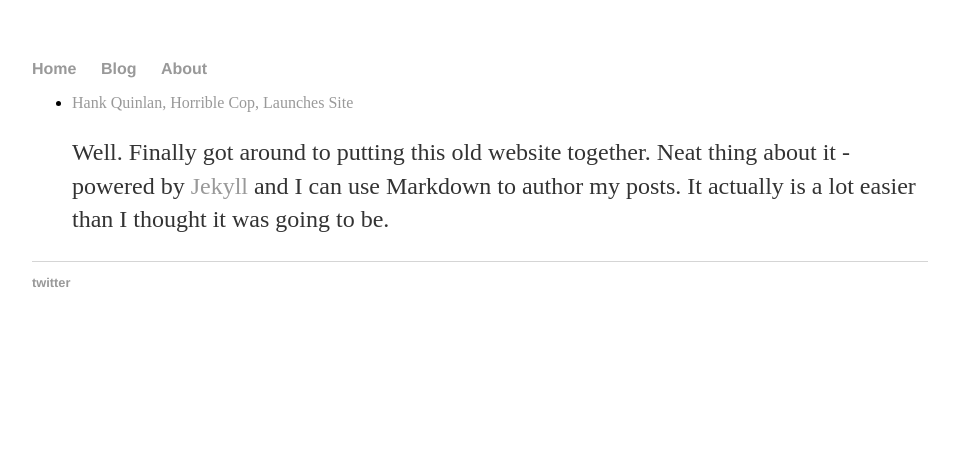
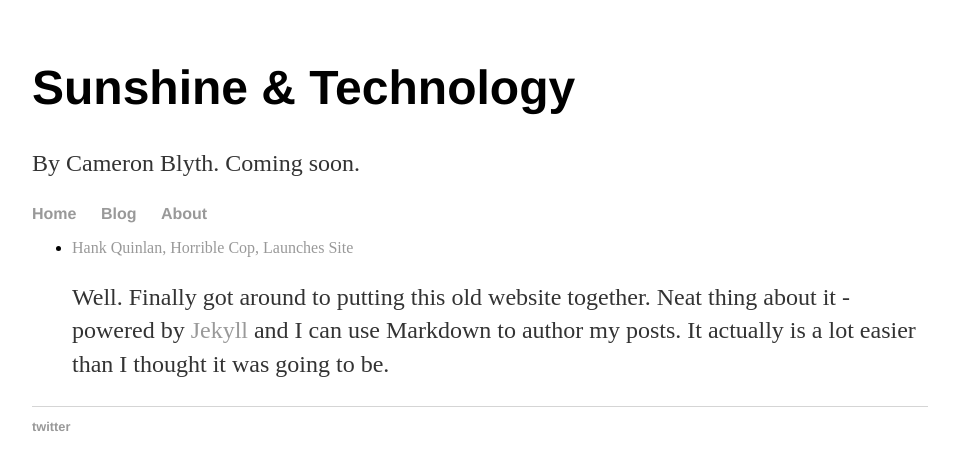
Before and after one commit to camblyth/camblyth.github.io, a Jekyll site: the page built from index.html, in a window 1280 px wide. Shown: the top 470 px of the page, without its empty margins (160-1119 px from the left). Built offline with Jekyll 4.4.1, drawn with Linux system fonts in a browser that asks for light colours.

Commit message:
Update default.html

```diff
--- a/_layouts/default.html
+++ b/_layouts/default.html
@@ -6,6 +6,11 @@
 			<link rel="stylesheet" type="text/css" href="/css/main.css">
 		</head>
 		<body>
+			<div class="blurb">
+				<h1>Sunshine & Technology</h1>
+				<p>By Cameron Blyth. Coming soon.</a></p>
+			</div><!-- /.blurb -->
+
 			<nav>
 	    		<ul>
 	        		<li><a href="/">Home</a></li>
```
